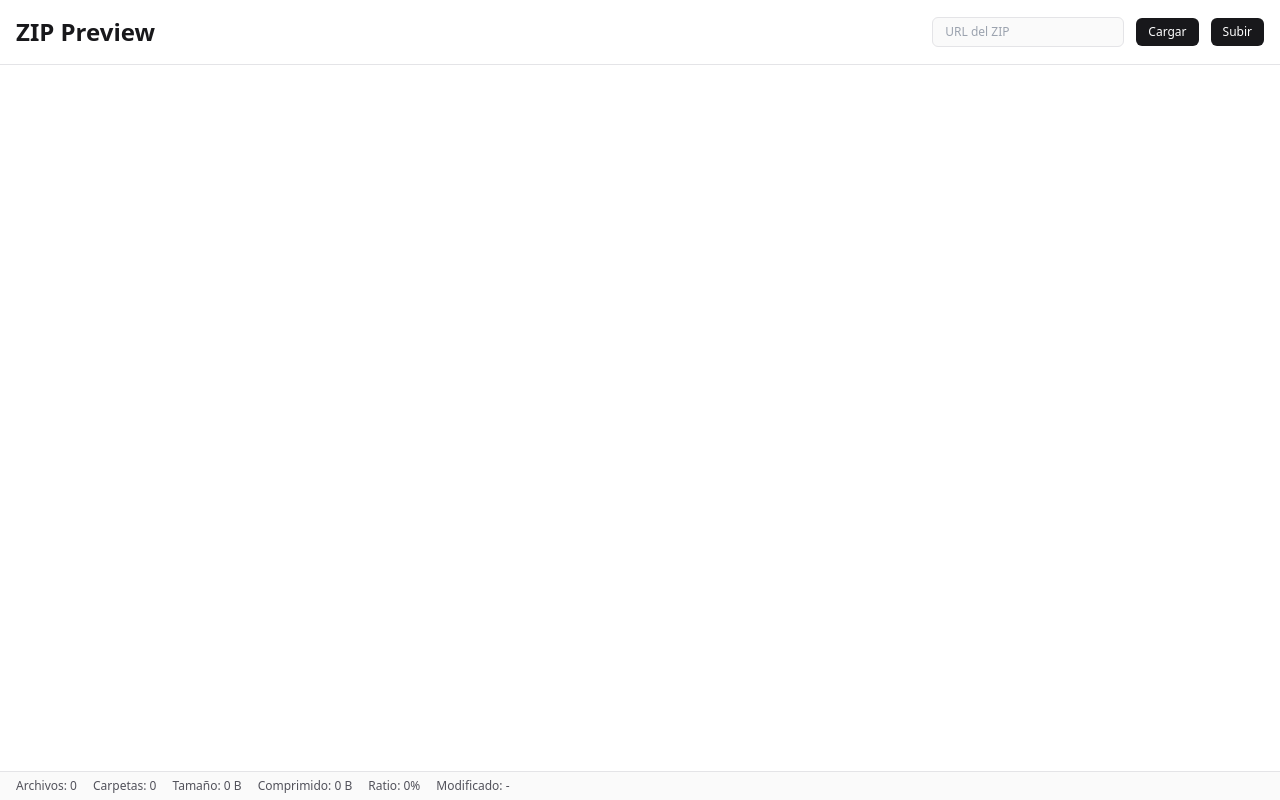
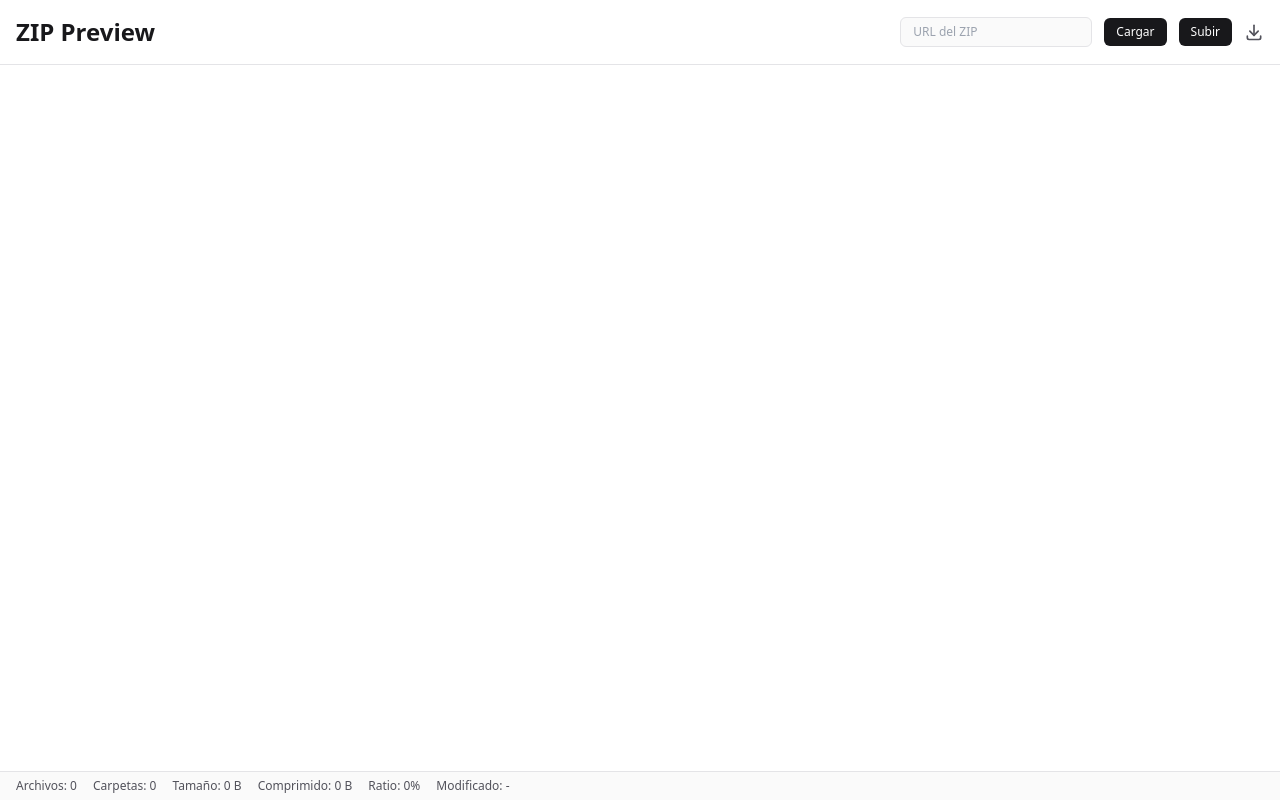
Before and after one commit to salteadorneo/zip, a website: page index.html in a window 1280 px wide. Drawn offline with nearby package versions, Linux system fonts and the light colour scheme.

Commit message:
feat: add download functionality for the original ZIP file

```diff
--- a/app.js
+++ b/app.js
@@ -531,3 +531,20 @@ function collapseAllDirectories() {
         }
     });
 }
+
+function downloadZipFile() {
+    if (!currentZipBlob) {
+        showError('No hay archivo ZIP cargado');
+        return;
+    }
+
+    const url = URL.createObjectURL(currentZipBlob);
+    const link = document.createElement('a');
+    link.href = url;
+    link.download = currentZipName || 'archivo.zip';
+    document.body.appendChild(link);
+    link.click();
+    document.body.removeChild(link);
+    URL.revokeObjectURL(url);
+    showSuccess('ZIP descargado: ' + (currentZipName || 'archivo.zip'));
+}
--- a/index.html
+++ b/index.html
@@ -70,6 +70,12 @@
                         Subir
                     </label>
                     <input type="file" id="fileInput" accept=".zip" class="hidden">
+
+                    <button onclick="downloadZipFile()"
+                        class="text-zinc-600 dark:text-zinc-400 hover:text-zinc-900 dark:hover:text-zinc-100 transition-colors"
+                        title="Descargar ZIP original">
+                        <svg xmlns="http://www.w3.org/2000/svg" width="20" height="20" viewBox="0 0 24 24" fill="none" stroke="currentColor" stroke-width="2" stroke-linecap="round" stroke-linejoin="round"><path stroke="none" d="M0 0h24v24H0z" fill="none"/><path d="M4 17v2a2 2 0 0 0 2 2h12a2 2 0 0 0 2 -2v-2" /><path d="M7 11l5 5l5 -5" /><path d="M12 4l0 12" /></svg>
+                    </button>
                 </div>
             </div>
         </header>
```
